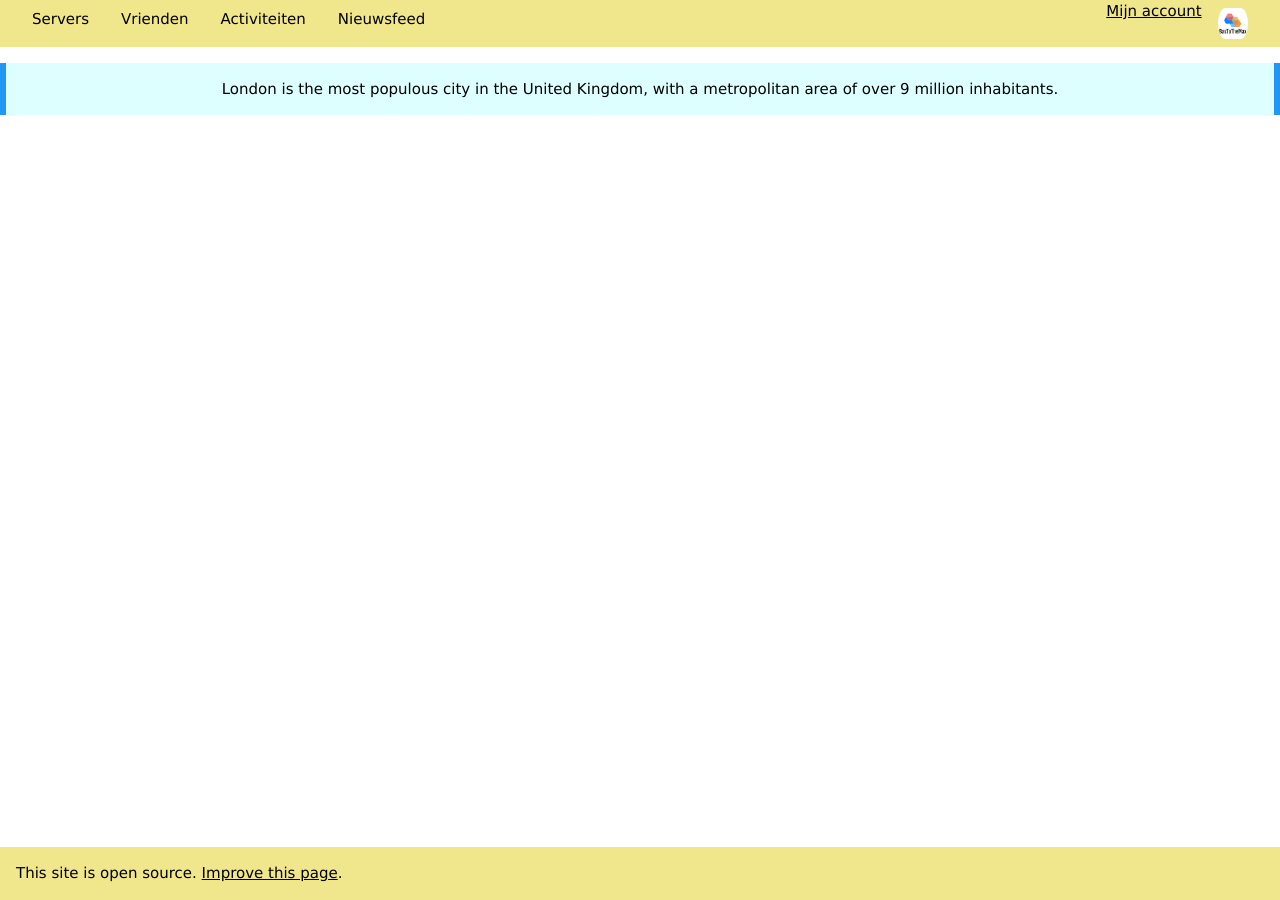
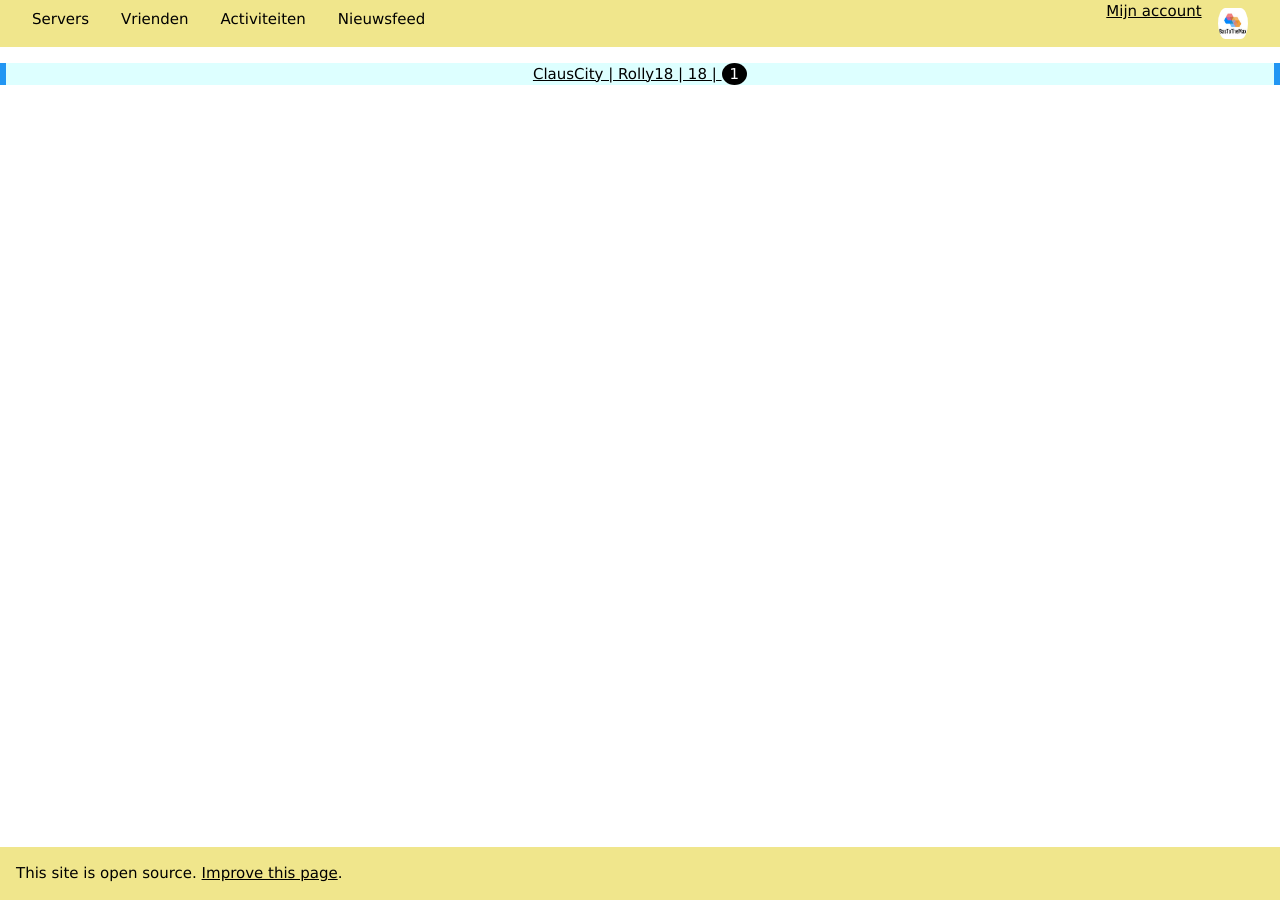
Before and after one commit to BasToTheMax/ChatApp, a Jekyll site: the page built from docs/index.md, in a window 1280 px wide. Built offline with Jekyll 4.4.1, drawn with Linux system fonts in a browser that asks for light colours; our own code applies the rules of GitHub Pages for plain Markdown files.

Commit message:
Update index.md

```diff
--- a/docs/index.md
+++ b/docs/index.md
@@ -1,6 +1,7 @@
 <center>
-   <div class="w3-panel w3-pale-blue w3-leftbar w3-rightbar w3-border-blue">
-    <p>London is the most populous city in the United Kingdom,
-    with a metropolitan area of over 9 million inhabitants.</p>
-  </div>
+   <div class="w3-panel w3-pale-blue w3-leftbar w3-rightbar w3-border-blue w3-margin-16">
+      <a href="{{ site.base }}/servers/1">
+         ClausCity | Rolly18 | 18 | <span class="w3-badge">1</span>
+      </a>
+   </div>
 </center>
```
